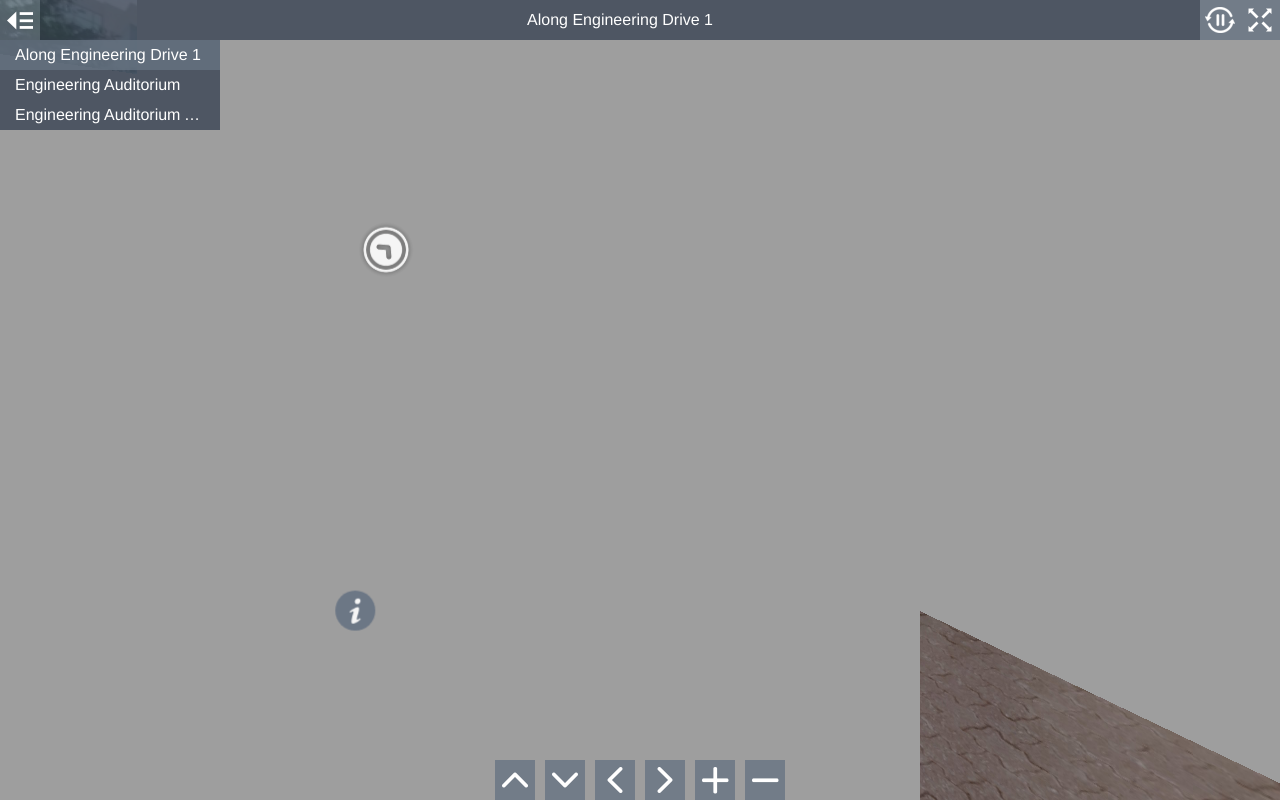
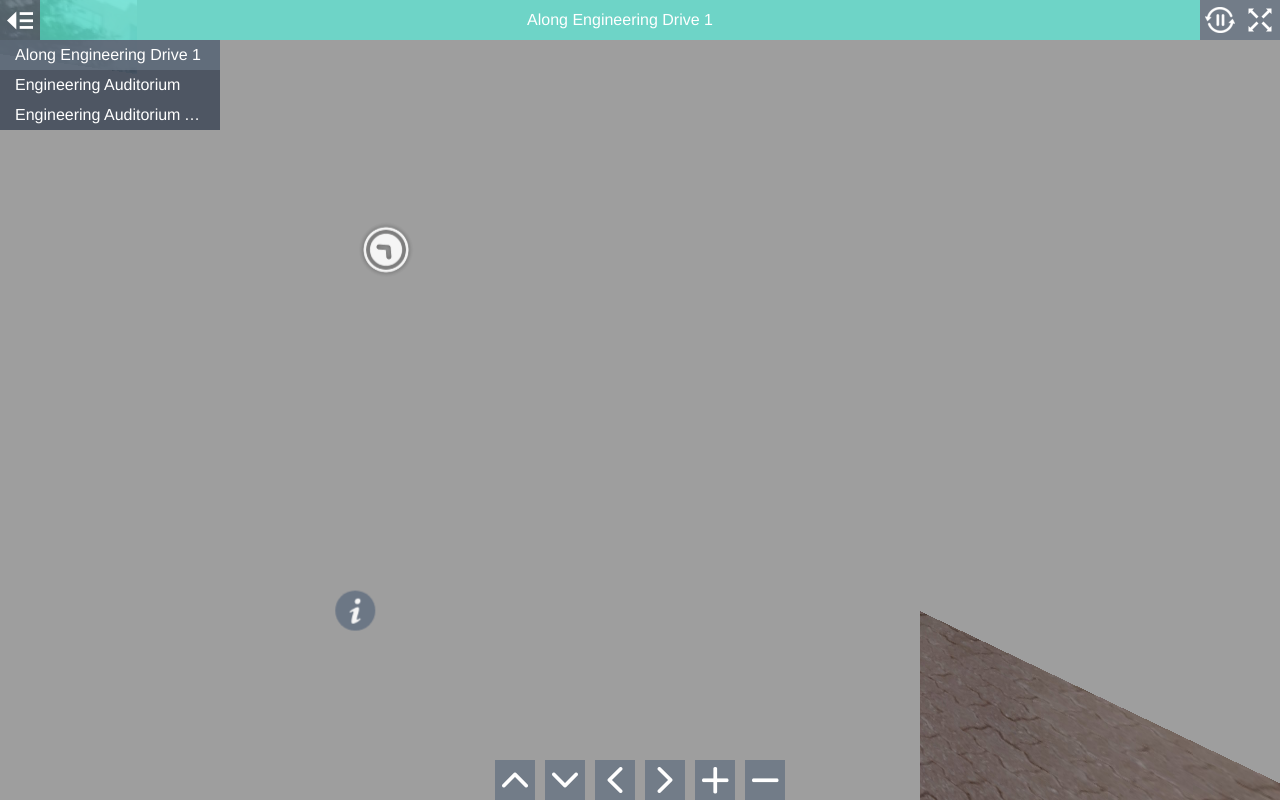
Before and after one commit to Xincath/test, a plain HTML site: page index.html in a window 1280 px wide. Drawn offline with Linux system fonts and the light colour scheme; animation ran at ten frames a second.

Commit message:
Update style.css

```diff
--- a/style.css
+++ b/style.css
@@ -79,8 +79,8 @@ body.multiple-scenes.mobile #titleBar {
   height: 100%;
   line-height: 30px;
   padding: 5px;
-  background-color: rgb(58,68,84);
-  background-color: rgba(58,68,84,0.8);
+  background-color: rgb(98,226,209);
+  background-color: rgba(98,226,209,0.8);
   overflow: hidden;
   text-overflow: ellipsis;
   white-space: nowrap;
```
